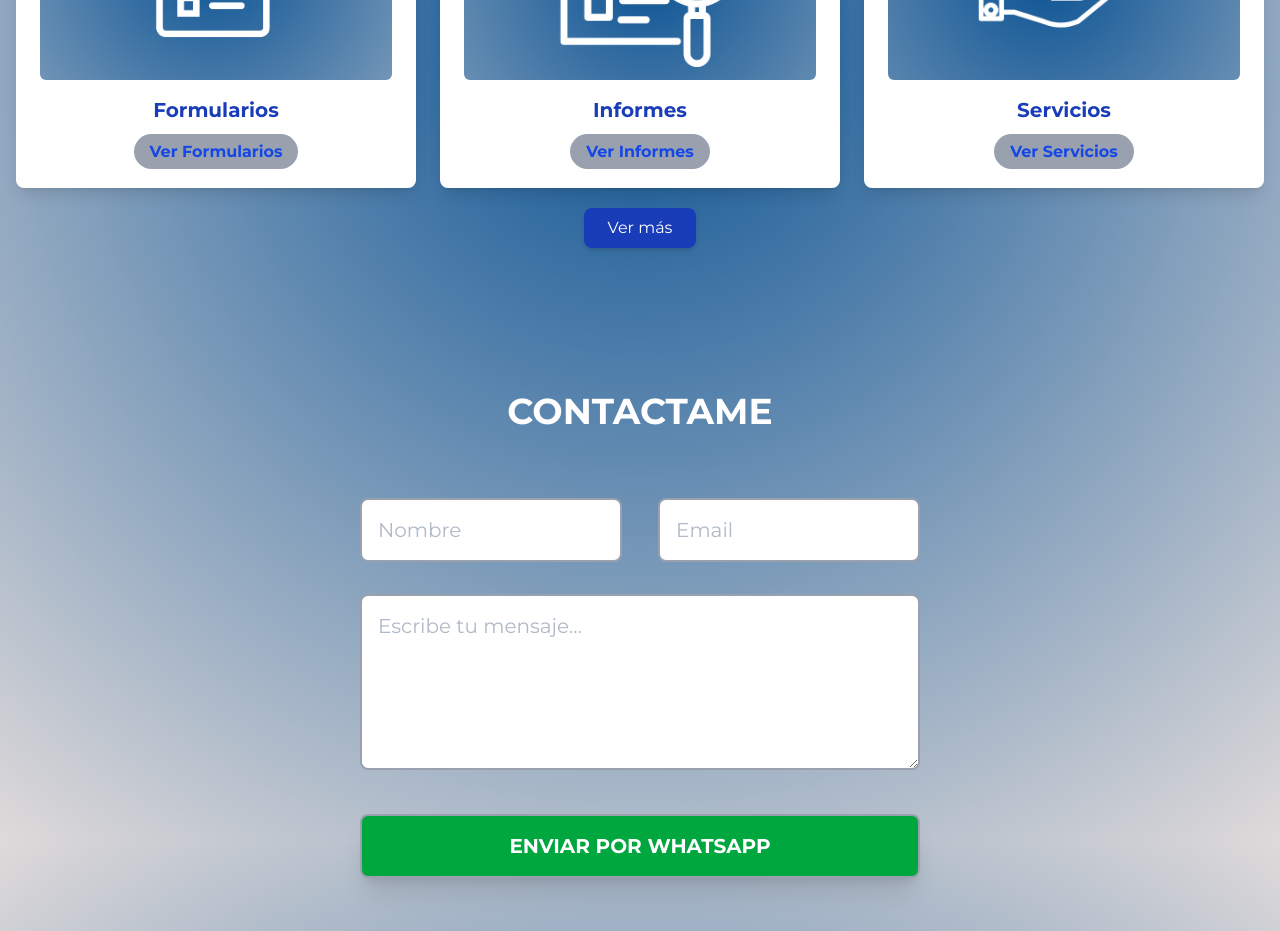
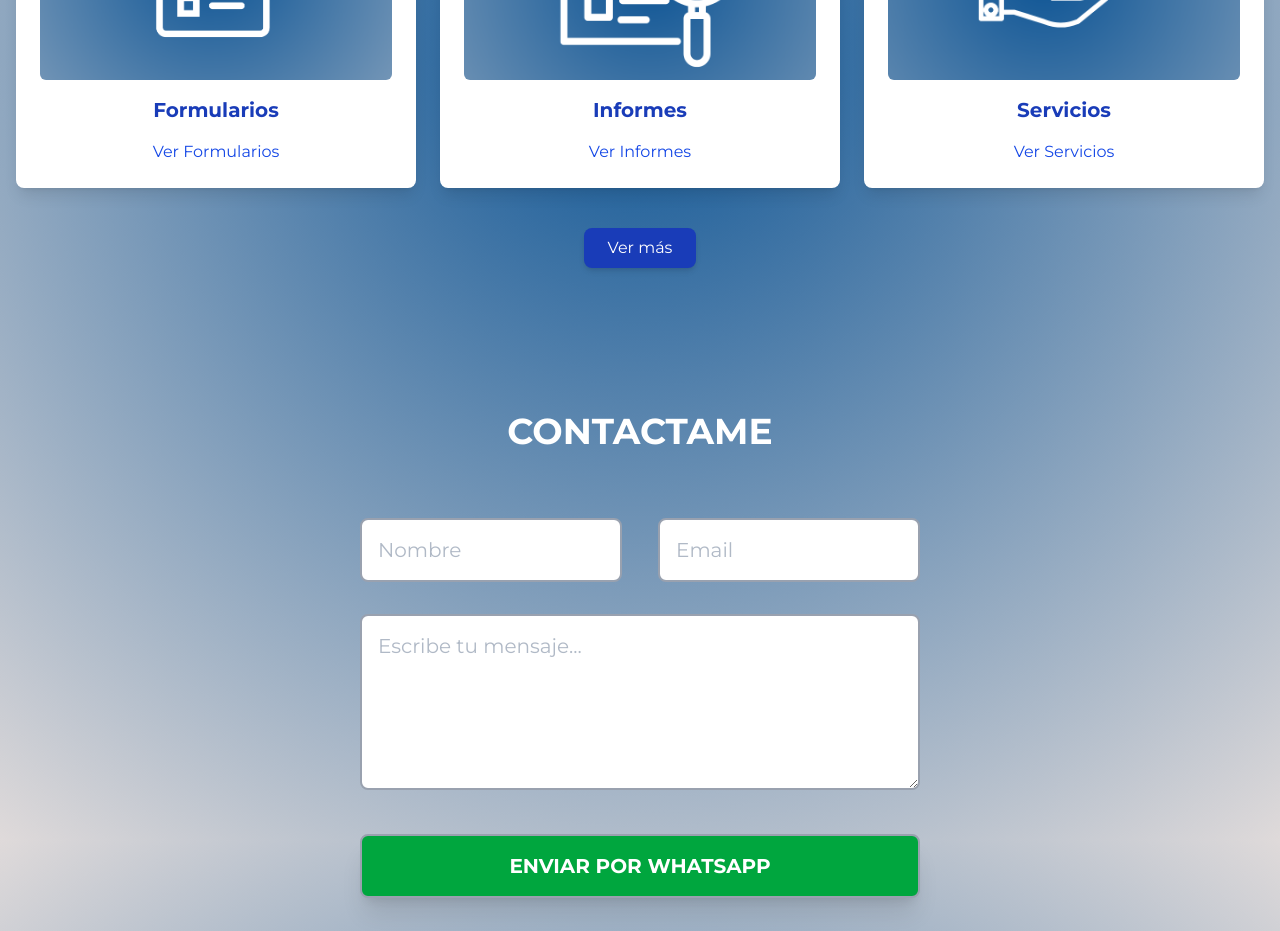
Before and after one commit to devdonatti/web-gestor-a, a React (Vite) app: page / in a window 1280 px wide. Shown: the part 2360-3291 px from the top of the page. Built offline with nearby package versions, Linux system fonts and the light colour scheme.

Commit message:
agregue nuevos servicios

```diff
--- a/src/components/Hero.jsx
+++ b/src/components/Hero.jsx
@@ -51,7 +51,7 @@ const Hero = () => {
           data-aos-offset="100"
           data-aos-duration="1600"
           data-aos-delay="200"
-          className="text-sm p-3 sm:text-base md:text-lg font-montserrat text-white"
+          className="text-lg sm:text-base md:text-lg p-3 font-montserrat text-white"
         >
           Somos una gestoría comprometida a resolver tus problemas registrales.
         </p>
--- a/src/components/pages/Catalogo.jsx
+++ b/src/components/pages/Catalogo.jsx
@@ -63,7 +63,7 @@ const Catalogo = () => {
             </p>
             <Link
               to={`/productos?tipo=${producto.titulo.toLowerCase()}`}
-              className="text-blue-700 font-bold py-2 px-4 rounded-full bg-gray-400 hover:bg-gray-500"
+              className="text-blue-700  py-2 px-4 rounded-full hover:bg-gray-500"
             >
               Ver {producto.titulo}
             </Link>
@@ -73,7 +73,7 @@ const Catalogo = () => {
 
       <div className="flex justify-center">
         <Link to="/productos">
-          <button className="bg-blue-800 mt-5 text-white py-2 px-6 rounded-lg shadow-md hover:bg-blue-700 focus:outline-none focus:ring-2 focus:ring-blue-400 transition duration-300">
+          <button className="bg-blue-800 mt-10 text-white  py-2 px-6 rounded-lg shadow-md hover:bg-blue-700 focus:outline-none focus:ring-2 focus:ring-blue-400 transition duration-300">
             Ver más
           </button>
         </Link>
--- a/src/components/pages/Productos.jsx
+++ b/src/components/pages/Productos.jsx
@@ -45,8 +45,8 @@ const Productos = () => {
   return (
     <div className="pt-28 pb-16 bg-gray-100 min-h-screen">
       <div className="text-center mb-16 px-6">
-        <h2 className="inline-block text-4xl sm:text-4xl px-4 py-2 bg-blue-800 font-bold text-white font-montserrat rounded-md leading-relaxed">
-          ¿Sos gestor del automotor? <br /> ¿Necesitás formularios?
+        <h2 className="inline-block text-4xl sm:text-4xl px-4 py-2 text-blue-800   font-montserrat rounded-md leading-relaxed">
+          ¿Sos gestor del automotor? ¿Necesitás formularios?
         </h2>
         <p className="text-lg text-gray-700 mt-6 max-w-3xl mx-auto">
           Pedinos la lista de precios por WhatsApp o hacé tu compra directa.
@@ -103,7 +103,7 @@ const Productos = () => {
 };
 
 const ProductoCard = ({ producto, onComprar }) => (
-  <div className="bg-white rounded-xl shadow-md p-6 flex flex-col text-center transition-all duration-300 hover:shadow-lg hover:-translate-y-1 border border-gray-200 h-[420px]">
+  <div className="bg-white rounded-xl shadow-md p-6 flex flex-col text-center transition-all duration-300 hover:shadow-lg hover:-translate-y-1 border border-gray-200 h-[460px]">
     <img
       src={producto.imagen}
       alt={producto.titulo}
@@ -115,13 +115,24 @@ const ProductoCard = ({ producto, onComprar }) => (
     <div className="text-sm text-gray-700 overflow-y-auto h-16 mb-4 px-1">
       {producto.descripcion}
     </div>
-    <div className="mt-auto">
+    <div className="mt-auto flex flex-col gap-2">
       <button
         onClick={() => onComprar(producto)}
         className="bg-blue-800 hover:bg-blue-700 text-white font-medium py-2 px-6 rounded-full transition duration-300"
       >
         Comprar Ahora
       </button>
+
+      <a
+        href={`https://wa.me/541150406299?text=Hola,%20tengo%20una%20consulta%20sobre%20el%20producto:%20${encodeURIComponent(
+          producto.titulo
+        )}`}
+        target="_blank"
+        rel="noopener noreferrer"
+        className="bg-green-500 hover:bg-green-600 text-white text-sm py-2 px-6 rounded-full transition duration-300"
+      >
+        Consultar por WhatsApp
+      </a>
     </div>
   </div>
 );
--- a/src/data/productos.json
+++ b/src/data/productos.json
@@ -250,12 +250,13 @@
   },
   {
     "id": 33,
-    "imagen": "/cdm.png",
-    "titulo": "CRD   ",
-    "descripcion": "Constancia de retencion de documentacion ",
+    "imagen": "/logo.png",
+    "titulo": "TRANSFERENCIAS DEL AUTOMOTOR",
+    "descripcion": "¿Compraste un vehículo y querés que quede a tu nombre?\n¡Nos ocupamos de todo! Gestionamos el trámite completo para que no tengas que preocuparte por nada:\n● Verificación policial\n\n● Armado de la carpeta\n\n● Ingreso del trámite en el Registro\n\n● Retiro de la documentación final\n\nSolo necesitamos que firmes... ¡y nosotros nos encargamos del resto!",
     "link": "https://www.mercadopago.com.ar/link-del-producto3",
-    "tipo": "informe"
+    "tipo": "servicios"
   },
+
   {
     "id": 34,
     "imagen": "/informe.jpg",
@@ -279,5 +280,37 @@
     "descripcion": "¿Tenés una empresa y querés delegar la gestión de trámites de tus vehículos?\n\nNos encargamos de inscripciones, transferencias, informes y más, con la experiencia y capacitación necesarias. Ofrecemos un servicio personalizado con abono mensual fijo, para que no pagues por trámite individual ni tengas sorpresas.\n\nConcentrate en tu negocio, nosotros nos ocupamos del resto.\n¡Delegá en nosotros y olvidate de los trámites!",
     "link": "https://mpago.la/1ewCLG8",
     "tipo": "servicios"
+  },
+  {
+    "id": 37,
+    "imagen": "/logo.png",
+    "titulo": "CÉDULA DE POSESIÓN",
+    "descripcion": "Servicio de Gestoría\n¿Necesitás renovar la cédula de posesión de tu vehículo?\n\nRecordá que, además de gestionar la cédula de posesión, trabajamos en conjunto con ABOGADOS EXPERTOS para ayudarte con los trámites legales que el registro exige:\n\nProceso sucesorio\n\nUsucapión\n\nTe acompañamos en la regularización de la titularidad de tu vehículo, facilitando todos los pasos para que puedas circular con tranquilidad y cumpliendo con la normativa vigente.\n\n¡Consultanos y resolvé tu situación hoy mismo!",
+    "link": "https://mpago.la/1ewCLG8",
+    "tipo": "servicios"
+  },
+  {
+    "id": 38,
+    "imagen": "/logo.png",
+    "titulo": "DENUNCIA DE VENTA",
+    "descripcion": "¿Vendiste tu vehículo y el comprador no hizo la transferencia?\nPodés dejar registrado en el Registro Automotor la denuncia de venta a nombre del comprador. Este trámite te libera de futuras responsabilidades civiles, penales y económicas relacionadas con ese vehículo.\nNosotros te ayudamos a gestionarlo de forma rápida y segura.",
+    "link": "https://mpago.la/1ewCLG8",
+    "tipo": "servicios"
+  },
+  {
+    "id": 39,
+    "imagen": "/logo.png",
+    "titulo": "DENUNCIA DE ROBO",
+    "descripcion": "¿Te robaron el vehículo y la aseguradora te pide formularios que no entendés?\nSabemos lo difícil que es atravesar esta situación. Por eso, nos encargamos de gestionar todo el trámite administrativo que necesitás presentar ante la compañía de seguros para que puedas cobrar tu indemnización sin demoras ni complicaciones.\nTe entregamos todo listo para que solo tengas que presentarlo.",
+    "link": "https://mpago.la/1ewCLG8",
+    "tipo": "servicios"
+  },
+  {
+    "id": 40,
+    "imagen": "/logo.png",
+    "titulo": "RESOLUCIÓN DE INFRACCIONES",
+    "descripcion": "¿Tenés infracciones de tránsito?\nNos ocupamos de resolver tus infracciones de manera rápida, legal y en todo el territorio argentino. Ya sea para circular tranquilo, vender tu vehículo o realizar trámites registrales, te ayudamos a regularizar tu situación sin complicaciones.\nConsultanos y resolvelo hoy mismo.",
+    "link": "https://mpago.la/1ewCLG8",
+    "tipo": "servicios"
   }
 ]
```
